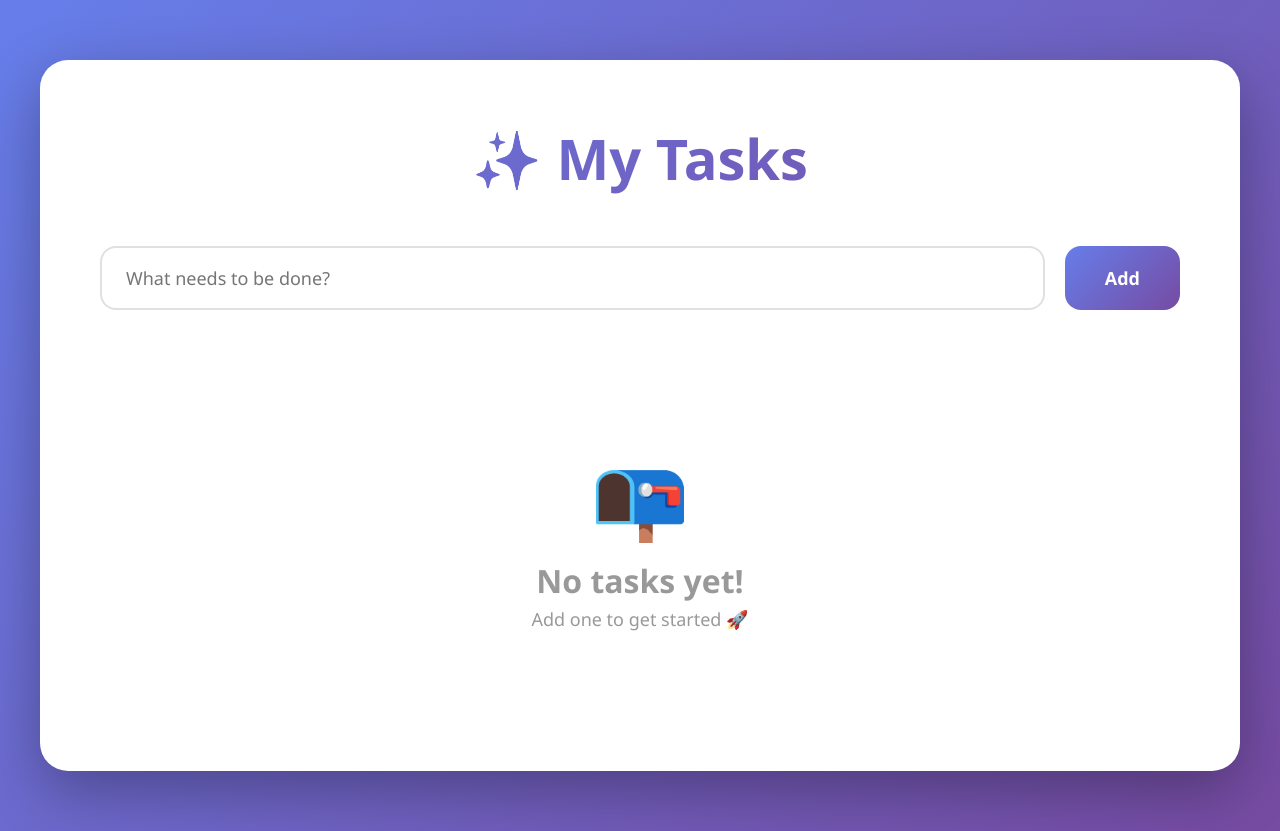
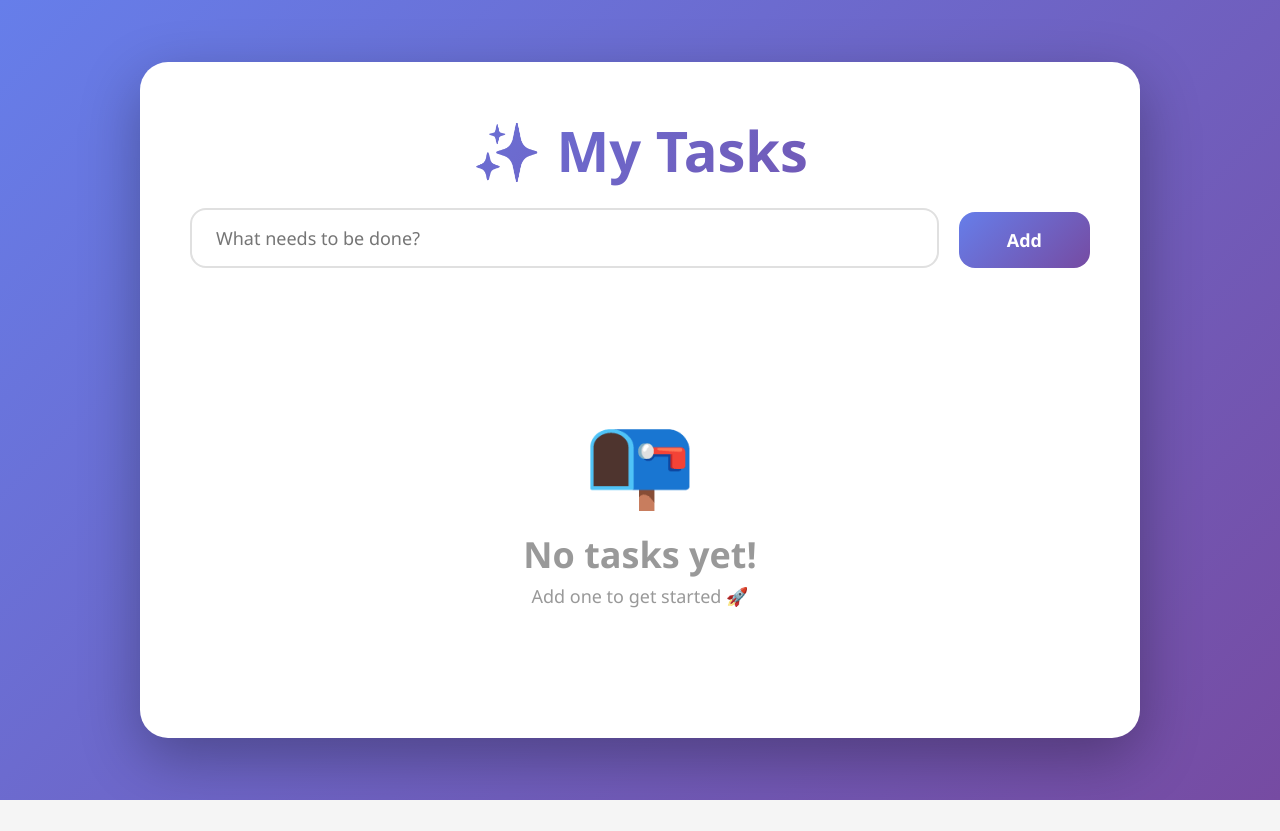
Before and after one commit to Kanhaiyaji/To-do, a React (Vite) app: page / in a window 1280 px wide. After the commit the page ends 800 px from the top, so only its background shows below. Built offline with nearby package versions, Linux system fonts and the light colour scheme.

Commit message:
Make app responsive with improved mobile, tablet, and desktop layouts

```diff
--- a/src/Head.css
+++ b/src/Head.css
@@ -6,23 +6,37 @@
 .todo-container {
     min-height: 100vh;
     background: linear-gradient(135deg, #667eea 0%, #764ba2 100%);
-    padding: 15px;
+    padding: 12px;
     display: flex;
     justify-content: center;
-    padding-top: 20px;
+    align-items: flex-start;
+    padding-top: 15px;
 }
 
 .todo-wrapper {
     width: 100%;
+    max-width: 900px;
     background-color: #ffffff;
     border-radius: 14px;
     box-shadow: 0 20px 60px rgba(0, 0, 0, 0.3);
-    padding: 20px;
+    padding: 16px;
+    animation: slideUp 0.4s ease-out;
+}
+
+@keyframes slideUp {
+    from {
+        opacity: 0;
+        transform: translateY(20px);
+    }
+    to {
+        opacity: 1;
+        transform: translateY(0);
+    }
 }
 
 .todo-title {
-    font-size: 28px;
-    margin: 0 0 15px 0;
+    font-size: clamp(24px, 6vw, 56px);
+    margin: 0 0 20px 0;
     background: linear-gradient(135deg, #667eea 0%, #764ba2 100%);
     -webkit-background-clip: text;
     -webkit-text-fill-color: transparent;
@@ -34,8 +48,8 @@
 .input-section {
     display: flex;
     flex-direction: column;
-    gap: 10px;
-    margin-bottom: 15px;
+    gap: 8px;
+    margin-bottom: 20px;
 }
 
 .todo-input {
@@ -43,13 +57,15 @@
     padding: 12px 14px;
     border-radius: 10px;
     border: 2px solid #e0e0e0;
-    font-size: 14px;
+    font-size: max(14px, 1rem);
     outline: none;
     font-family: inherit;
+    transition: border-color 0.2s ease, box-shadow 0.2s ease;
 }
 
 .todo-input:focus {
     border-color: #667eea;
+    box-shadow: 0 0 0 3px rgba(102, 126, 234, 0.1);
 }
 
 .add-button {
@@ -60,9 +76,19 @@
     border: none;
     border-radius: 10px;
     cursor: pointer;
-    font-size: 14px;
+    font-size: max(14px, 1rem);
     font-weight: bold;
     font-family: inherit;
+    transition: all 0.2s ease;
+    min-height: 44px;
+}
+
+.add-button:active {
+    transform: scale(0.98);
+}
+
+.add-button:hover {
+    transform: translateY(-1px);
 }
 
 .todo-list {
@@ -80,9 +106,12 @@
     border: 2px solid #e8e8ff;
     border-radius: 10px;
     display: flex;
+    flex-wrap: wrap;
     justify-content: space-between;
     align-items: center;
-    gap: 10px;
+    gap: 8px;
+    transition: all 0.2s ease;
+    min-height: 50px;
 }
 
 .todo-item.completed {
@@ -104,13 +133,23 @@
     flex-shrink: 0;
     cursor: pointer;
     accent-color: #667eea;
+    transition: transform 0.1s ease;
+}
+
+.todo-checkbox:active {
+    transform: scale(1.2);
 }
 
 .todo-text {
-    font-size: 14px;
+    font-size: clamp(13px, 4vw, 16px);
     font-weight: 500;
     color: #333;
     word-break: break-word;
+    overflow: hidden;
+    text-overflow: ellipsis;
+    display: -webkit-box;
+    -webkit-line-clamp: 2;
+    -webkit-box-orient: vertical;
 }
 
 .todo-item.completed .todo-text {
@@ -125,11 +164,25 @@
     border: none;
     border-radius: 6px;
     cursor: pointer;
-    font-size: 12px;
+    font-size: clamp(11px, 2.5vw, 14px);
     font-weight: bold;
     flex-shrink: 0;
     white-space: nowrap;
     font-family: inherit;
+    transition: all 0.2s ease;
+    min-height: 40px;
+    min-width: 40px;
+    display: flex;
+    align-items: center;
+    justify-content: center;
+}
+
+.delete-button:hover {
+    background-color: #ff5252;
+}
+
+.delete-button:active {
+    transform: scale(0.95);
 }
 
 .empty-state {
@@ -139,55 +192,96 @@
 }
 
 .empty-icon {
-    font-size: 40px;
+    font-size: clamp(40px, 15vw, 80px);
     margin: 0;
+    animation: bounce 2s infinite;
+}
+
+@keyframes bounce {
+    0%, 100% { transform: translateY(0); }
+    50% { transform: translateY(-10px); }
 }
 
 .empty-title {
-    font-size: 18px;
+    font-size: clamp(16px, 5vw, 32px);
     margin: 10px 0 0 0;
     font-weight: 600;
 }
 
 .empty-desc {
-    font-size: 14px;
+    font-size: clamp(13px, 4vw, 18px);
     margin: 5px 0 0 0;
 }
 
 .task-counter {
-    margin-top: 15px;
-    padding-top: 15px;
+    margin-top: 20px;
+    padding-top: 20px;
     border-top: 2px solid #e8e8ff;
     text-align: center;
     color: #667eea;
     font-weight: bold;
-    font-size: 14px;
+    font-size: clamp(13px, 4vw, 16px);
 }
 
 /* ============================================
-   TABLET STYLES (640px and up)
+   SMALL DEVICES (480px and up)
    ============================================ */
 
-@media (min-width: 640px) {
+@media (min-width: 480px) {
     .todo-container {
-        padding: 30px 20px;
+        padding: 20px;
     }
 
     .todo-wrapper {
-        max-width: 800px;
+        padding: 24px;
+        border-radius: 16px;
+    }
+
+    .input-section {
+        gap: 10px;
+        margin-bottom: 24px;
+    }
+
+    .todo-input {
+        padding: 14px 16px;
+        font-size: 15px;
+    }
+
+    .add-button {
+        padding: 14px 24px;
+        font-size: 15px;
+    }
+
+    .todo-item {
+        padding: 14px;
+        gap: 10px;
+    }
+
+    .delete-button {
+        padding: 8px 12px;
+    }
+}
+
+/* ============================================
+   TABLET STYLES (768px and up)
+   ============================================ */
+
+@media (min-width: 768px) {
+    .todo-container {
+        padding: 30px 20px;
+        align-items: center;
+    }
+
+    .todo-wrapper {
         border-radius: 20px;
         padding: 35px;
-    }
-
-    .todo-title {
-        font-size: 40px;
-        margin: 0 0 30px 0;
     }
 
     .input-section {
         flex-direction: row;
         gap: 15px;
-        margin-bottom: 30px;
+        margin-bottom: 35px;
+        align-items: flex-end;
     }
 
     .todo-input {
@@ -195,37 +289,40 @@
         padding: 14px 18px;
         border-radius: 14px;
         font-size: 16px;
+        min-width: 200px;
     }
 
     .add-button {
         width: auto;
-        padding: 14px 35px;
+        padding: 14px 32px;
         font-size: 16px;
         border-radius: 14px;
-        cursor: pointer;
+        min-width: auto;
+        min-height: auto;
+        padding: 14px 32px;
     }
 
     .add-button:hover {
         transform: translateY(-2px);
+        box-shadow: 0 4px 12px rgba(102, 126, 234, 0.3);
     }
 
     .todo-list {
         display: grid;
-        grid-template-columns: repeat(2, 1fr);
+        grid-template-columns: 1fr;
         gap: 15px;
-        flex-direction: row;
     }
 
     .todo-item {
-        padding: 18px;
-        border-radius: 16px;
-        gap: 15px;
-        min-height: 80px;
-        flex-wrap: wrap;
+        padding: 16px;
+        border-radius: 14px;
+        gap: 12px;
+        min-height: 70px;
+        flex-wrap: nowrap;
     }
 
     .todo-item:hover {
-        box-shadow: 0 8px 20px rgba(102, 126, 234, 0.2);
+        box-shadow: 0 8px 20px rgba(102, 126, 234, 0.15);
         transform: translateY(-2px);
     }
 
@@ -234,17 +331,15 @@
         height: 20px;
     }
 
-    .todo-text {
-        font-size: 16px;
-    }
-
     .delete-button {
-        padding: 8px 14px;
+        padding: 10px 16px;
         font-size: 14px;
+        min-height: auto;
+        min-width: auto;
     }
 
     .empty-icon {
-        font-size: 60px;
+        font-size: 70px;
     }
 
     .empty-title {
@@ -266,20 +361,15 @@
 
 @media (min-width: 1024px) {
     .todo-container {
-        padding: 60px 40px;
+        padding: 40px 20px;
         align-items: center;
         min-height: 100vh;
     }
 
     .todo-wrapper {
-        max-width: 1200px;
+        max-width: 1000px;
         border-radius: 28px;
-        padding: 60px;
-    }
-
-    .todo-title {
-        font-size: 56px;
-        margin: 0 0 50px 0;
+        padding: 50px;
     }
 
     .input-section {
@@ -288,53 +378,56 @@
     }
 
     .todo-input {
-        padding: 18px 24px;
+        padding: 16px 24px;
         border-radius: 16px;
         font-size: 18px;
-        min-width: 300px;
+        flex: 1;
     }
 
     .add-button {
-        padding: 18px 40px;
+        padding: 16px 48px;
         font-size: 18px;
         border-radius: 16px;
     }
 
     .add-button:hover {
-        box-shadow: 0 6px 20px rgba(102, 126, 234, 0.4);
+        box-shadow: 0 8px 24px rgba(102, 126, 234, 0.3);
+        transform: translateY(-3px);
     }
 
     .todo-list {
         display: grid;
         grid-template-columns: repeat(2, 1fr);
-        gap: 25px;
+        gap: 20px;
     }
 
     .todo-item {
-        padding: 25px;
-        border-radius: 18px;
-        gap: 20px;
-        min-height: 100px;
+        padding: 20px;
+        border-radius: 16px;
+        gap: 15px;
+        min-height: 90px;
+        flex-wrap: wrap;
     }
 
     .todo-item:hover {
-        box-shadow: 0 12px 30px rgba(102, 126, 234, 0.15);
+        box-shadow: 0 12px 30px rgba(102, 126, 234, 0.2);
         border-color: #667eea;
+        transform: translateY(-3px);
     }
 
     .todo-checkbox {
-        width: 24px;
-        height: 24px;
+        width: 22px;
+        height: 22px;
     }
 
     .todo-text {
-        font-size: 18px;
-        line-height: 1.5;
+        font-size: 16px;
+        -webkit-line-clamp: 3;
     }
 
     .delete-button {
-        padding: 10px 16px;
-        font-size: 16px;
+        padding: 12px 20px;
+        font-size: 15px;
     }
 
     .delete-button:hover {
@@ -343,15 +436,15 @@
     }
 
     .empty-state {
-        padding: 80px 20px;
+        padding: 80px 40px;
     }
 
     .empty-icon {
-        font-size: 80px;
+        font-size: 90px;
     }
 
     .empty-title {
-        font-size: 32px;
+        font-size: 36px;
     }
 
     .empty-desc {
@@ -364,6 +457,36 @@
 }
 
 /* ============================================
+   LARGE DESKTOP STYLES (1400px and up)
+   ============================================ */
+
+@media (min-width: 1400px) {
+    .todo-wrapper {
+        max-width: 1200px;
+        padding: 60px;
+    }
+
+    .todo-title {
+        font-size: 64px;
+        margin-bottom: 60px;
+    }
+
+    .input-section {
+        margin-bottom: 60px;
+    }
+
+    .todo-list {
+        grid-template-columns: repeat(3, 1fr);
+        gap: 25px;
+    }
+
+    .todo-item {
+        padding: 25px;
+        min-height: 120px;
+    }
+}
+
+/* ============================================
    UTILITY & ACCESSIBILITY
    ============================================ */
 
@@ -372,14 +495,58 @@ button, input {
     appearance: none;
 }
 
-button:active {
-    transform: scale(0.98);
+button:focus, input:focus {
+    outline: 2px solid transparent;
+    outline-offset: 2px;
+}
+
+button:focus-visible, input:focus-visible {
+    outline: 2px solid #667eea;
+    outline-offset: 2px;
+}
+
+/* Touch device optimizations */
+@media (hover: none) and (pointer: coarse) {
+    .todo-item:active {
+        transform: scale(0.98);
+    }
+
+    button {
+        min-height: 48px;
+        min-width: 48px;
+    }
+
+    .add-button:hover {
+        transform: none;
+    }
+
+    .delete-button:hover {
+        transform: none;
+    }
 }
 
 @media (prefers-reduced-motion: reduce) {
-    * {
+    *,
+    *::before,
+    *::after {
         animation-duration: 0.01ms !important;
         animation-iteration-count: 1 !important;
         transition-duration: 0.01ms !important;
+        scroll-behavior: auto !important;
     }
 }
+
+/* Landscape orientation optimization */
+@media (max-height: 600px) and (orientation: landscape) {
+    .todo-container {
+        padding: 10px;
+    }
+
+    .todo-wrapper {
+        padding: 15px;
+    }
+
+    .empty-state {
+        padding: 20px 10px;
+    }
+}
--- a/src/index.css
+++ b/src/index.css
@@ -13,9 +13,25 @@ body {
     margin: 0;
     padding: 0;
     font-family: 'Segoe UI', Tahoma, Geneva, Verdana, sans-serif;
+    -webkit-font-smoothing: antialiased;
+    -moz-osx-font-smoothing: grayscale;
+    background-color: #f5f5f5;
 }
 
 #root {
     width: 100%;
     min-height: 100vh;
 }
+
+/* Responsive viewport optimization */
+@media (max-width: 480px) {
+    html {
+        font-size: 14px;
+    }
+}
+
+@media (min-width: 768px) {
+    html {
+        font-size: 16px;
+    }
+}
```
